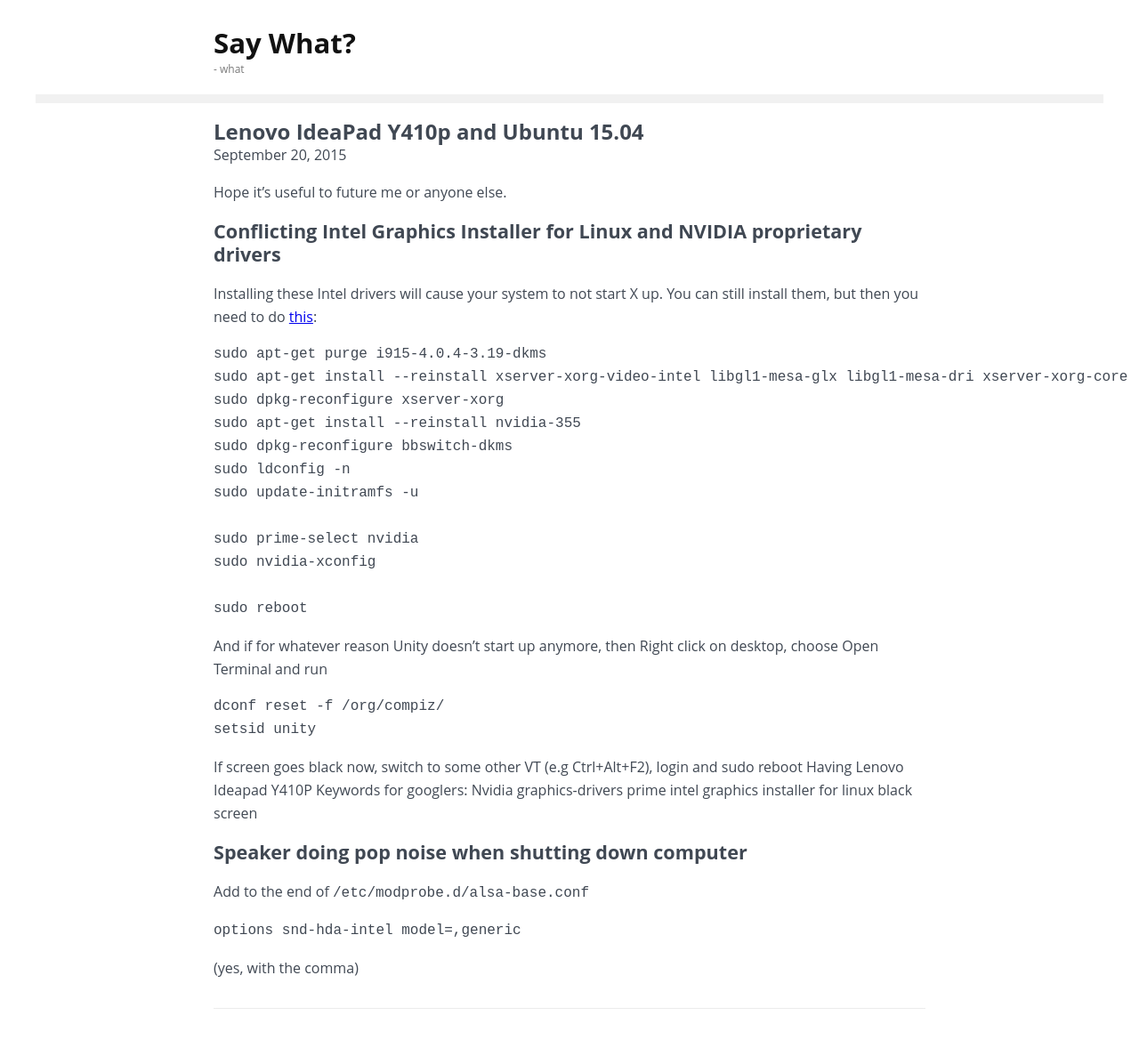
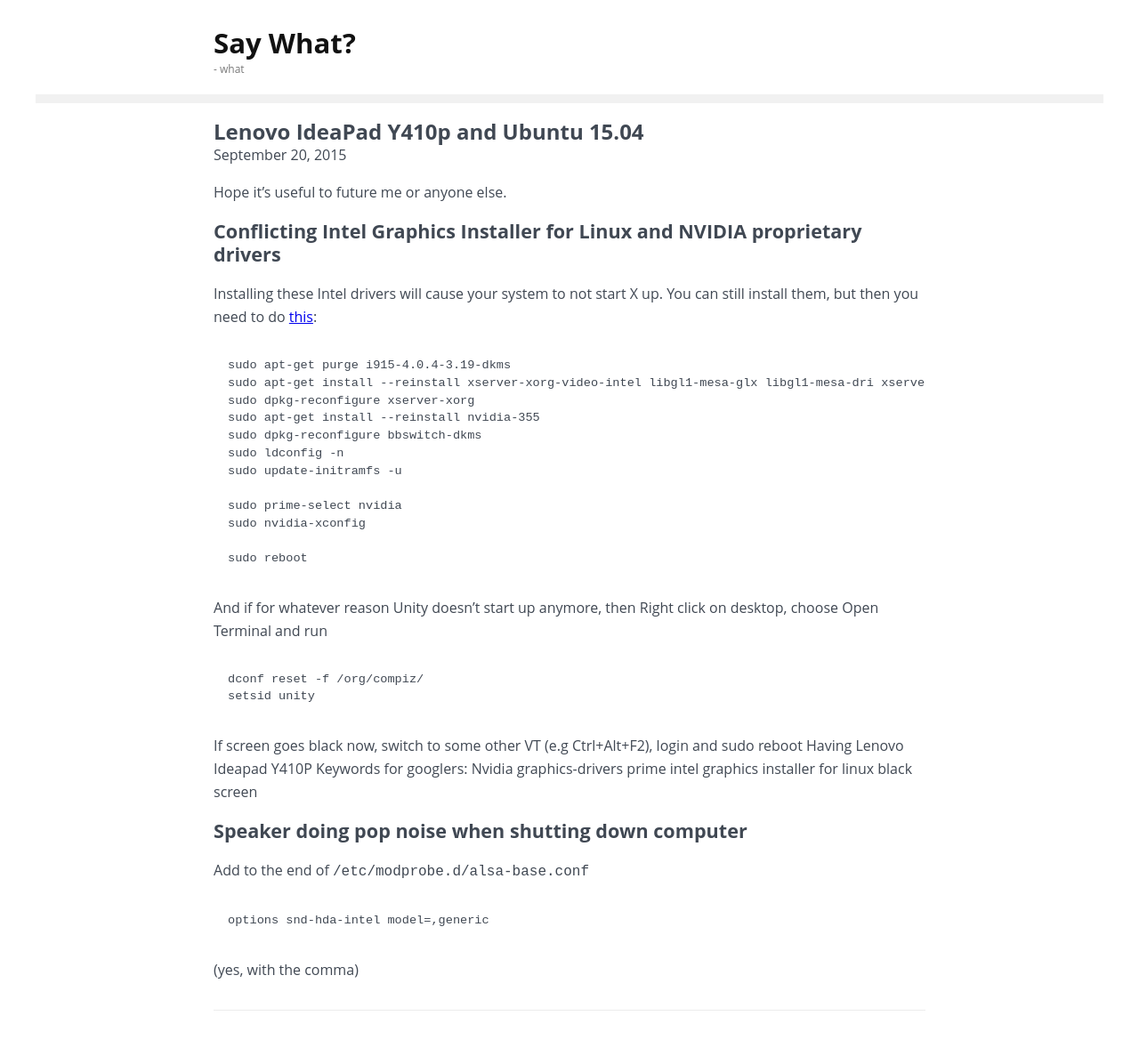
Before and after one commit to liias/liias.github.io, a Jekyll site: the page built from index.html, in a window 1280 px wide. Shown: the whole page at 89% size. Built offline with Jekyll 4.4.1, drawn with Linux system fonts in a browser that asks for light colours.

Commit message:
update pre style

```diff
--- a/assets/style/site.css
+++ b/assets/style/site.css
@@ -78,3 +78,12 @@
   padding-top: 10px;
   border-top: 1px solid rgba(0, 0, 0, .2);
 }
+
+pre {
+  padding: 16px;
+  overflow: auto;
+  font-size: 85%;
+  line-height: 1.45;
+  background-color: #f7f7f7;
+  border-radius: 3px;
+}
```
Also changed, not shown: _posts/2015-09-20-lenovo-ideapad-y410p-and-ubuntu.md (+0 -1 lines).
